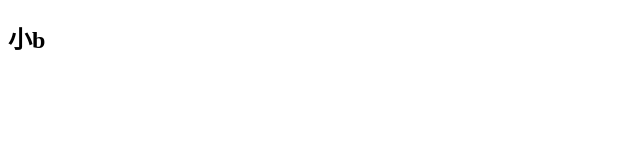
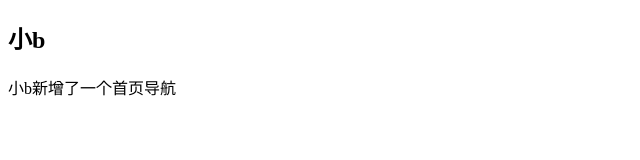
Before and after one commit to wuwalaka/0510_test, a plain HTML site: page index.html in a window 1280 px wide. Shown: the whole page, without its empty margins (0-640 px from the left). Drawn offline with Linux system fonts and the light colour scheme.

Commit message:
小b新增了一个首页导航

```diff
--- a/index.html
+++ b/index.html
@@ -8,5 +8,6 @@
 </head>
 <body>
     <h2>小b</h2>
+    <div>小b新增了一个首页导航</div>
 </body>
 </html>
```
